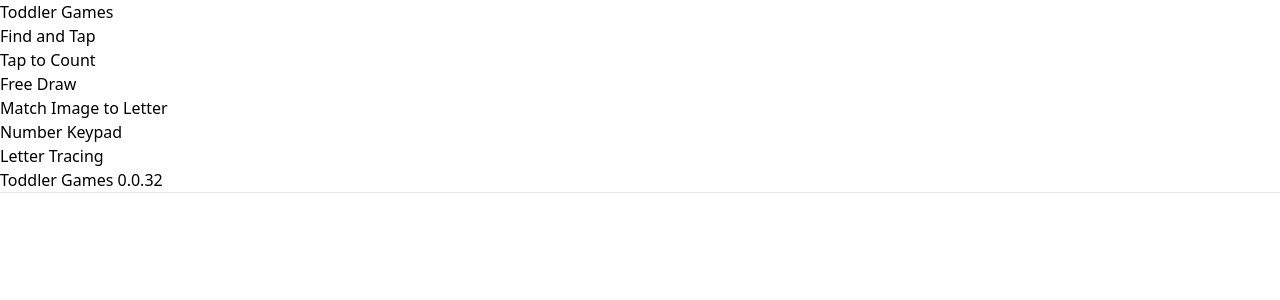
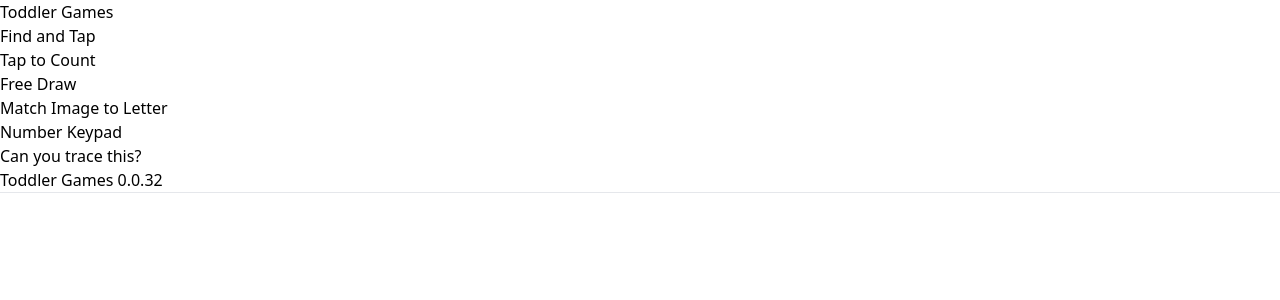
Before and after one commit to mykeels/toddler-games, a React (Vite) app: page / in a window 1280 px wide. Shown: the top 300 px of the page. Built offline with nearby package versions, Linux system fonts and the light colour scheme; no server answers.

Commit message:
feat: rename

```diff
--- a/src/Home/index.tsx
+++ b/src/Home/index.tsx
@@ -61,7 +61,7 @@ const GAME_LISTING: GameListing = {
       path: "/number-keypad/",
     },
     {
-      title: "Letter Tracing",
+      title: "Can you trace this?",
       children: [
         {
           title: "Down",
```
